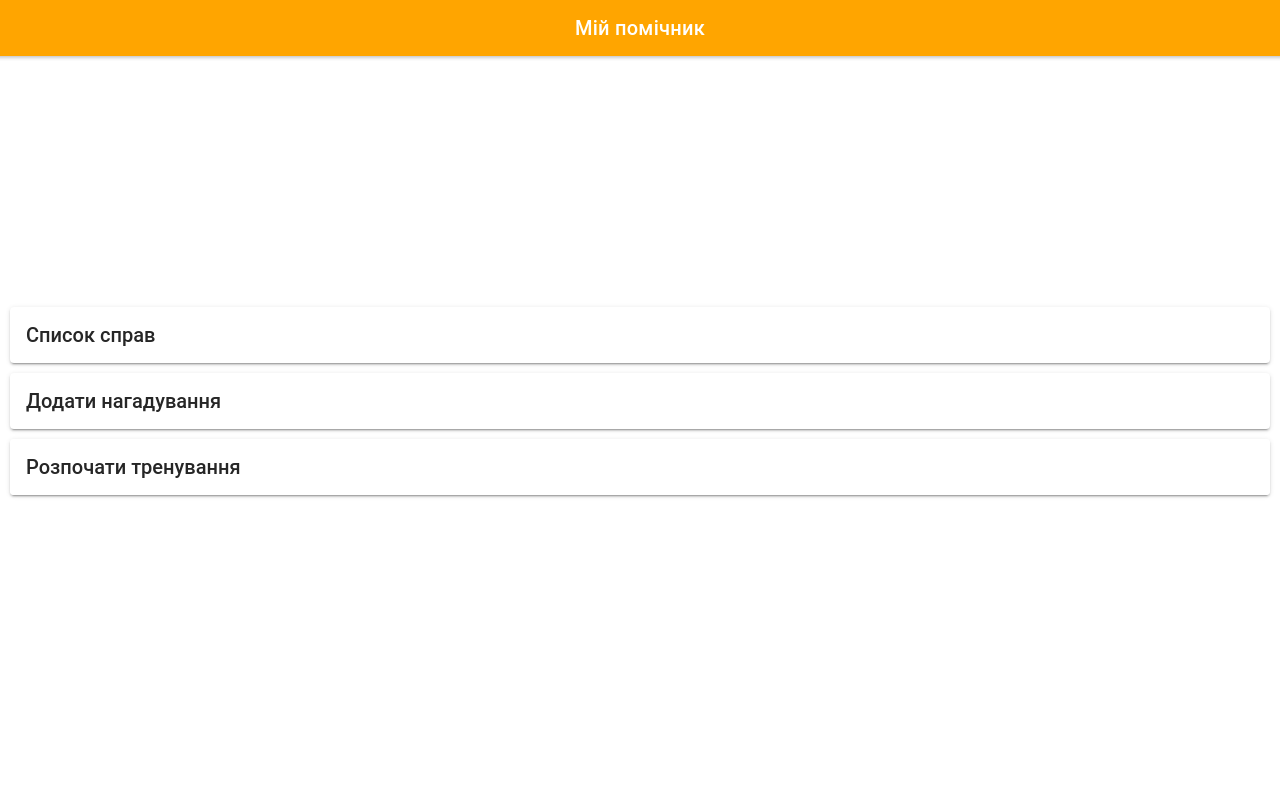
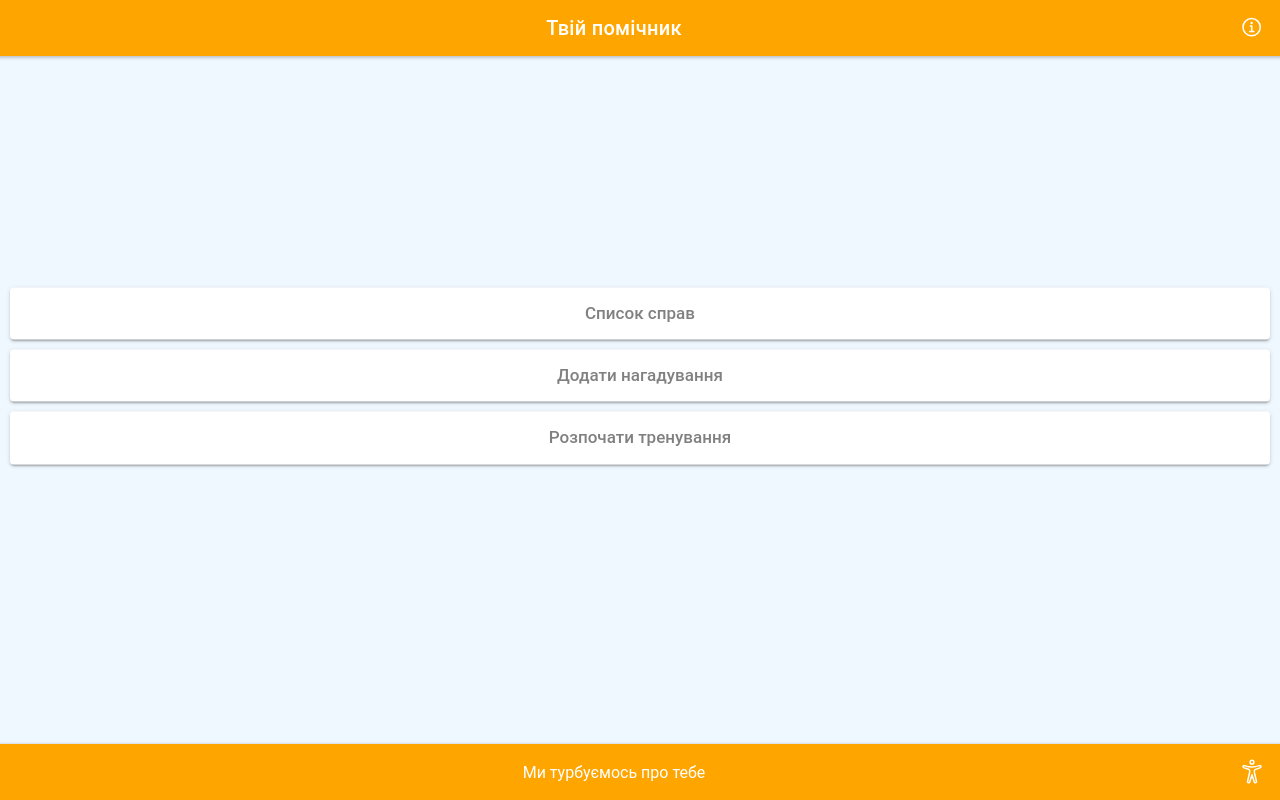
Before and after one commit to SolyaHetman/Mobile-App, a React (Create React App) app: page /home in a window 1280 px wide. Built offline with nearby package versions, Linux system fonts and the light colour scheme.

Commit message:
finish styling main page

```diff
--- a/src/components/MainMenu/MainMenu.css
+++ b/src/components/MainMenu/MainMenu.css
@@ -1,5 +1,19 @@
+.card {
+    background: white;
+}
+
 .mainMenu {
     position: relative;
     top: 45%;
     transform: translateY(-50%);
 }
+
+.mainTitleMenu {
+    text-align: center;
+    color: grey;
+    font-size: 17px;
+}
+
+.card :hover {
+    background: orange;
+}
--- a/src/components/MainMenu/MainMenu.tsx
+++ b/src/components/MainMenu/MainMenu.tsx
@@ -7,19 +7,19 @@ const MainMenu: React.FC = () => {
     <>
     <div className="mainMenu">
       <div>
-         <IonCard>
+         <IonCard className="card">
           <IonCardHeader>
-            <IonCardTitle>Список справ</IonCardTitle>
+            <IonCardTitle className="mainTitleMenu">Список справ</IonCardTitle>
           </IonCardHeader>
         </IonCard>
-        <IonCard>
+        <IonCard className="card">
           <IonCardHeader>
-            <IonCardTitle>Додати нагадування</IonCardTitle>
+            <IonCardTitle className="mainTitleMenu">Додати нагадування</IonCardTitle>
           </IonCardHeader>
         </IonCard>
-        <IonCard routerLink='/home/startTraining'>
+        <IonCard className="card" routerLink='/home/startTraining'>
           <IonCardHeader>
-            <IonCardTitle>Розпочати тренування</IonCardTitle>
+            <IonCardTitle className="mainTitleMenu">Розпочати тренування</IonCardTitle>
           </IonCardHeader>
         </IonCard>
       </div>
--- /dev/null
+++ b/src/components/StartTraningMenu/StartTraningMenu.css
@@ -0,0 +1,3 @@
+.cardExercise {
+    background: white;
+}
--- a/src/components/StartTraingMenu.tsx
+++ b/src/components/StartTraningMenu/StartTraningMenu.tsx
@@ -1,27 +1,28 @@
 import React from 'react';
 import {  IonCard, IonCardHeader, IonCardTitle, IonToggle  } from '@ionic/react';
+import './StartTraningMenu.css';
 
 const StartTrainingMenu : React.FC = () => (
   <>
-    <IonCard>
+    <IonCard className="cardExercise">
       <IonCardHeader>
         <IonCardTitle>Вправи для очей</IonCardTitle>
         <IonToggle color="danger"/>
       </IonCardHeader>
     </IonCard>
-    <IonCard>
+    <IonCard className="cardExercise">
       <IonCardHeader>
         <IonCardTitle>Вправи для шиї</IonCardTitle>
         <IonToggle color="danger"/>
       </IonCardHeader>
     </IonCard>
-    <IonCard>
+    <IonCard className="cardExercise">
       <IonCardHeader>
         <IonCardTitle>Вправи для спини</IonCardTitle>
         <IonToggle color="danger"/>
       </IonCardHeader>
     </IonCard>
-    <IonCard>
+    <IonCard className="cardExercise">
       <IonCardHeader>
         <IonCardTitle>Комплекс вправ</IonCardTitle>
         <IonToggle color="danger"/>
--- a/src/components/shared/header/Header.css
+++ b/src/components/shared/header/Header.css
@@ -1,5 +1,8 @@
 ion-toolbar {
     --color: white;
     --background: orange;
+}
+
+ion-title {
     text-align: center;
 }
--- a/src/components/shared/header/Header.tsx
+++ b/src/components/shared/header/Header.tsx
@@ -1,27 +1,34 @@
 import React, { FC } from 'react'
 import { IonTitle, IonToolbar, IonButtons, IonBackButton, IonIcon, IonButton } from '@ionic/react';
-import { settingsOutline } from 'ionicons/icons';
+import { settingsOutline, informationCircleOutline } from 'ionicons/icons';
 import './Header.css';
 
 type Props = {
-    title: string
+    title: string,
+    page: string,
 }
 
-const Header: FC<Props> = ({ title }) => {
+const Header: FC<Props> = ({ title, page }) => {
     return (
         <>
             <IonToolbar>
-                {/* <IonButtons slot="start">
+                {(page === "StartTrainingPage" || page === "SettingTrainingPage") &&
+                <IonButtons slot="start">
                      <IonBackButton defaultHref="/"/>
-                </IonButtons> */}
-                <div text-center>
-                    <IonTitle text-center>{ title }</IonTitle>
-                </div>
-                {/* <IonButtons slot="end">
+                </IonButtons>  }
+                <IonTitle>{ title }</IonTitle>
+                {page === "StartTrainingPage" &&
+                <IonButtons slot="end">
                     <IonButton routerLink="/home/startTraining/settings">
                         <IonIcon slot="icon-only" icon={settingsOutline}/>
                     </IonButton>
-                </IonButtons> */}
+                </IonButtons>}
+                {page === "MainPage" &&
+                <IonButtons slot="end">
+                    <IonButton>
+                        <IonIcon slot="icon-only" icon={informationCircleOutline}/>
+                    </IonButton>
+                </IonButtons>}
             </IonToolbar>
         </>
     )
--- /dev/null
+++ b/src/components/shared/header/footer/Footer.css
@@ -0,0 +1,3 @@
+.footerTitle {
+    text-align: center;
+}
--- /dev/null
+++ b/src/components/shared/header/footer/Footer.tsx
@@ -0,0 +1,21 @@
+import React from 'react'
+import { IonToolbar, IonButtons, IonIcon, IonButton } from '@ionic/react';
+import { accessibilityOutline } from 'ionicons/icons';
+import './Footer.css';
+
+const Footer: React.FC = () => {
+    return (
+        <>
+            <IonToolbar>
+                <div className="footerTitle">Ми турбуємось про тебе</div>
+                <IonButtons slot="end">
+                    <IonButton>
+                        <IonIcon slot="icon-only" icon={accessibilityOutline}/>
+                    </IonButton>
+                </IonButtons>
+            </IonToolbar>
+        </>
+    )
+}
+
+export default Footer;
--- a/src/pages/Home.css
+++ b/src/pages/Home.css
@@ -0,0 +1,3 @@
+ion-content {
+    --ion-background-color: aliceblue;
+}
--- a/src/pages/Home.tsx
+++ b/src/pages/Home.tsx
@@ -1,18 +1,22 @@
 import React from 'react';
-import { IonContent, IonPage, IonHeader  } from '@ionic/react';
+import { IonContent, IonPage, IonHeader, IonFooter } from '@ionic/react';
 import './Home.css';
 import Header from '../components/shared/header/Header';
 import MainMenu  from '../components/MainMenu/MainMenu';
+import Footer from '../components/shared/header/footer/Footer';
 
 const Home: React.FC = () => {
   return (
     <IonPage>
       <IonHeader>
-          <Header title="Мій помічник"/>
+          <Header title="Твій помічник" page="MainPage"/>
       </IonHeader>
       <IonContent fullscreen>
         <MainMenu />
       </IonContent>
+      <IonFooter>
+        <Footer />
+      </IonFooter>
     </IonPage>
   );
 };
--- a/src/pages/Training/SettingTrainigPage.tsx
+++ b/src/pages/Training/SettingTrainigPage.tsx
@@ -7,7 +7,7 @@ const SettingTrainingPage: React.FC = () => {
   return (
     <IonPage>
       <IonHeader>
-          <Header title="My title"/>
+          <Header title="My title" page="StettingTrainingPage"/>
       </IonHeader>
       <IonContent fullscreen>
         <SettingTraining />
--- a/src/pages/Training/StartTrainingPage.tsx
+++ b/src/pages/Training/StartTrainingPage.tsx
@@ -1,17 +1,21 @@
 import React from 'react';
-import { IonContent, IonPage, IonHeader } from '@ionic/react';
+import { IonContent, IonPage, IonHeader, IonFooter } from '@ionic/react';
 import Header from '../../components/shared/header/Header';
-import StartTrainingMenu  from '../../components/StartTraingMenu';
+import StartTrainingMenu  from '../../components/StartTraningMenu/StartTraningMenu';
+import Footer from '../../components/shared/header/footer/Footer'
 
 const StartTrainingPage: React.FC = () => {
   return (
     <IonPage>
       <IonHeader>
-          <Header title="My title"/>
+          <Header title="Твій помічник" page="StartTrainingPage"/>
       </IonHeader>
       <IonContent fullscreen>
         <StartTrainingMenu />
       </IonContent>
+      <IonFooter>
+        <Footer />
+      </IonFooter>
     </IonPage>
   );
 };
```
